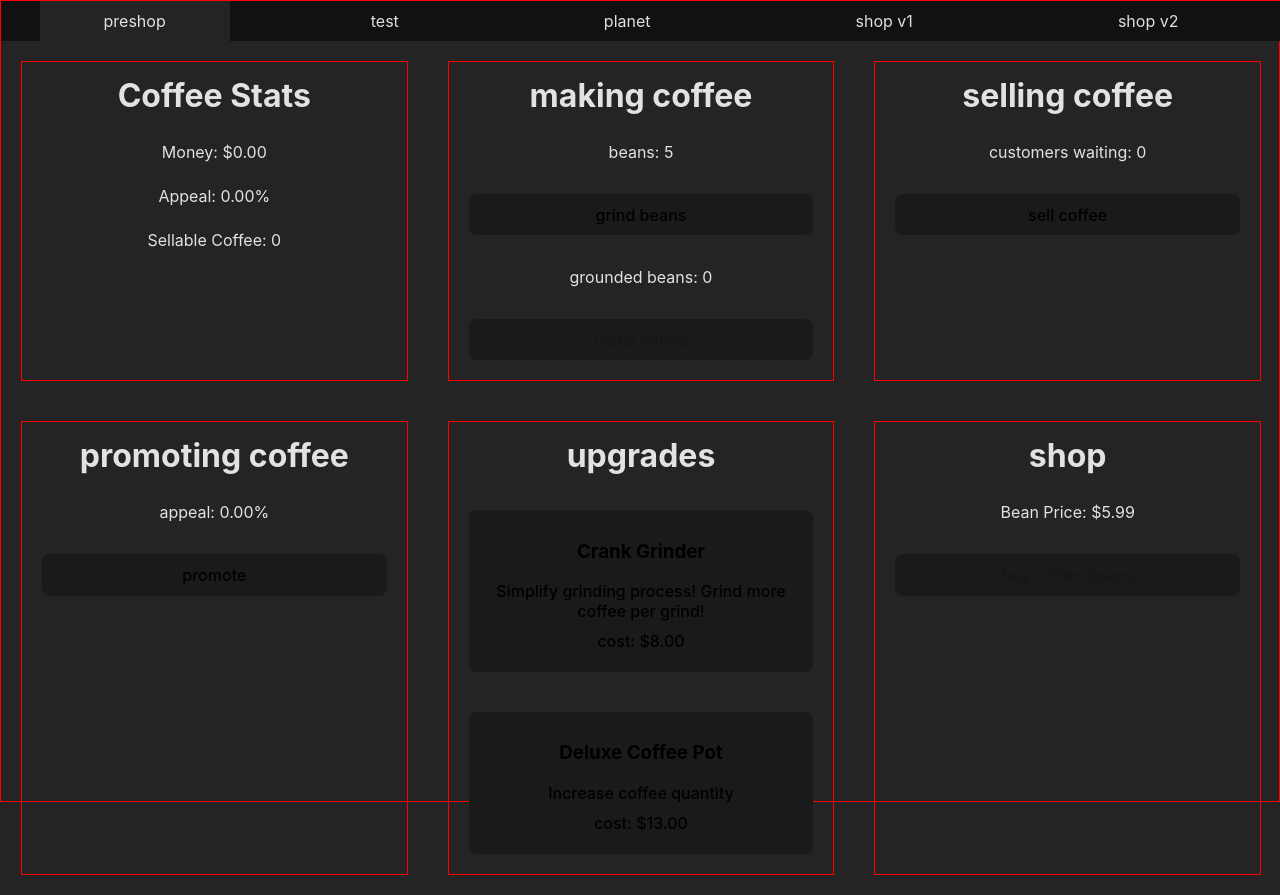
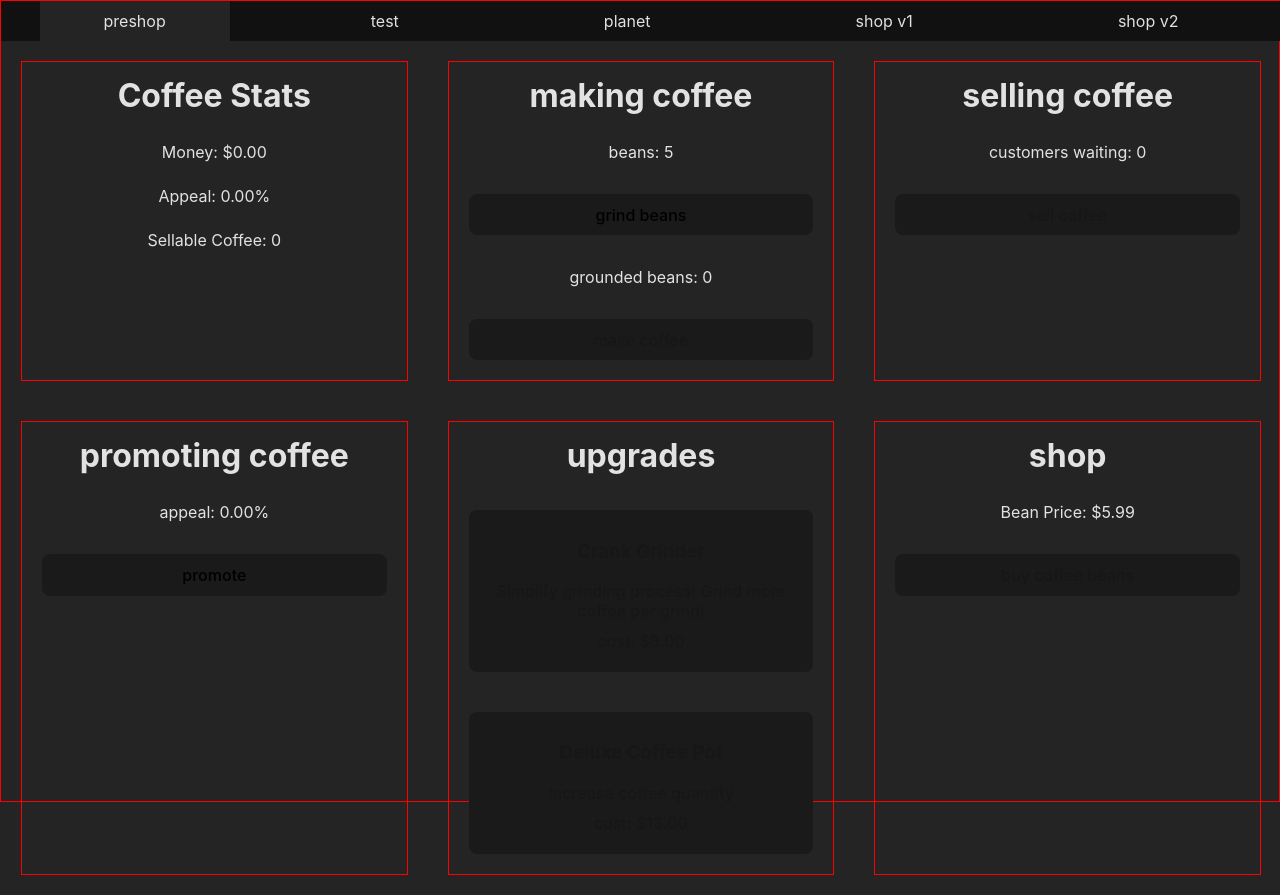
Before and after one commit to jaxonRuiz/GalacticCoffeeShop, a Svelte app: page / in a window 1280 px wide. Built offline with nearby package versions, Linux system fonts and the light colour scheme.

Commit message:
button disables

```diff
--- a/src/components/Preshop.svelte
+++ b/src/components/Preshop.svelte
@@ -62,6 +62,7 @@
     <h1>selling coffee</h1>
     <p>customers waiting: {$waitingCustomers}</p>
     <button
+      disabled={$waitingCustomers > 0 ? false : true}
       onclick={() => {
         pshop.sellCoffee();
       }}>sell coffee</button
@@ -97,10 +98,10 @@
   </div>
 
   {#snippet upgrade(upgkey: string)}
-    <!-- disabled={$money < upgs[upgkey].cost ? true : false} -->
-    <!-- not enabling disable right now for testing purposes -->
     <button
+      disabled={$money < upgs[upgkey].cost ? true : false}
       onclick={() => {
+        console.log("clicked", upgkey);
         manager.applyUpgrade(upgkey, pshop);
         availableUpgrades = manager.checkUpgrade(pshop);
       }}
```
